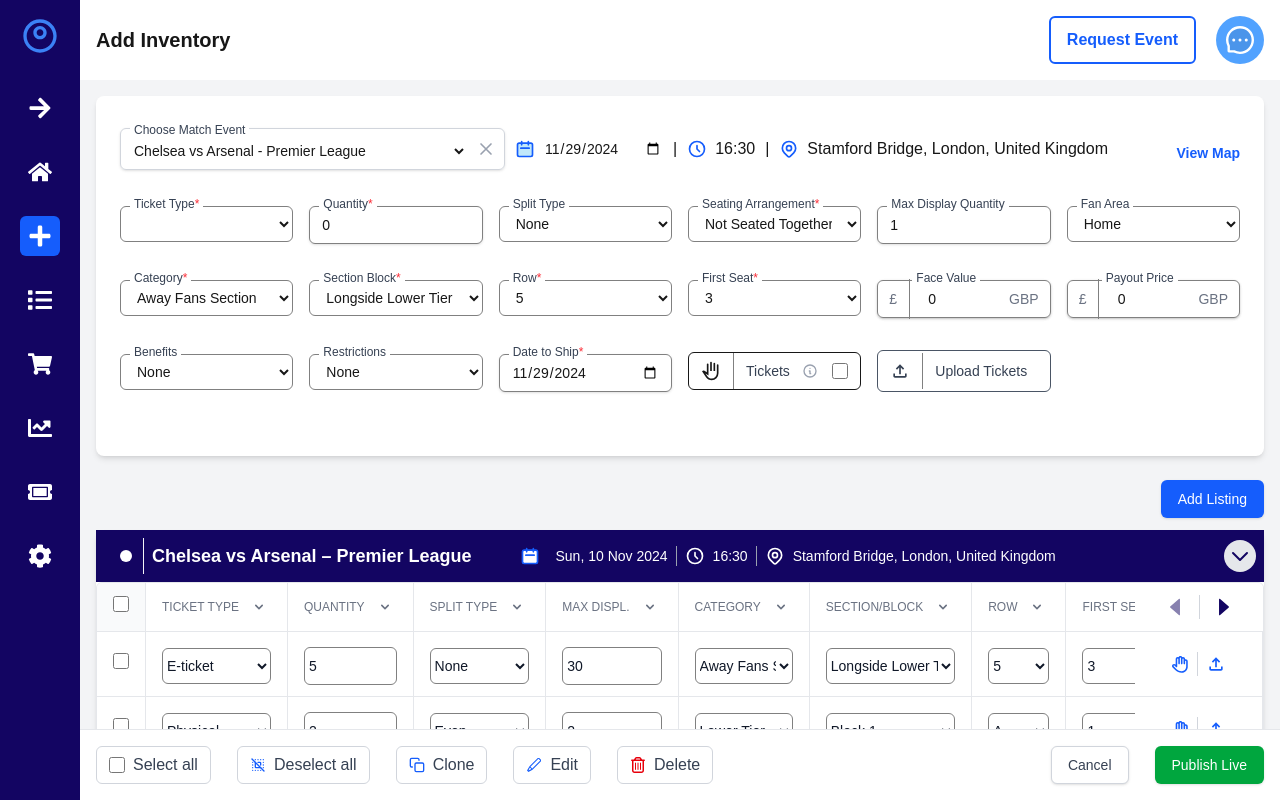
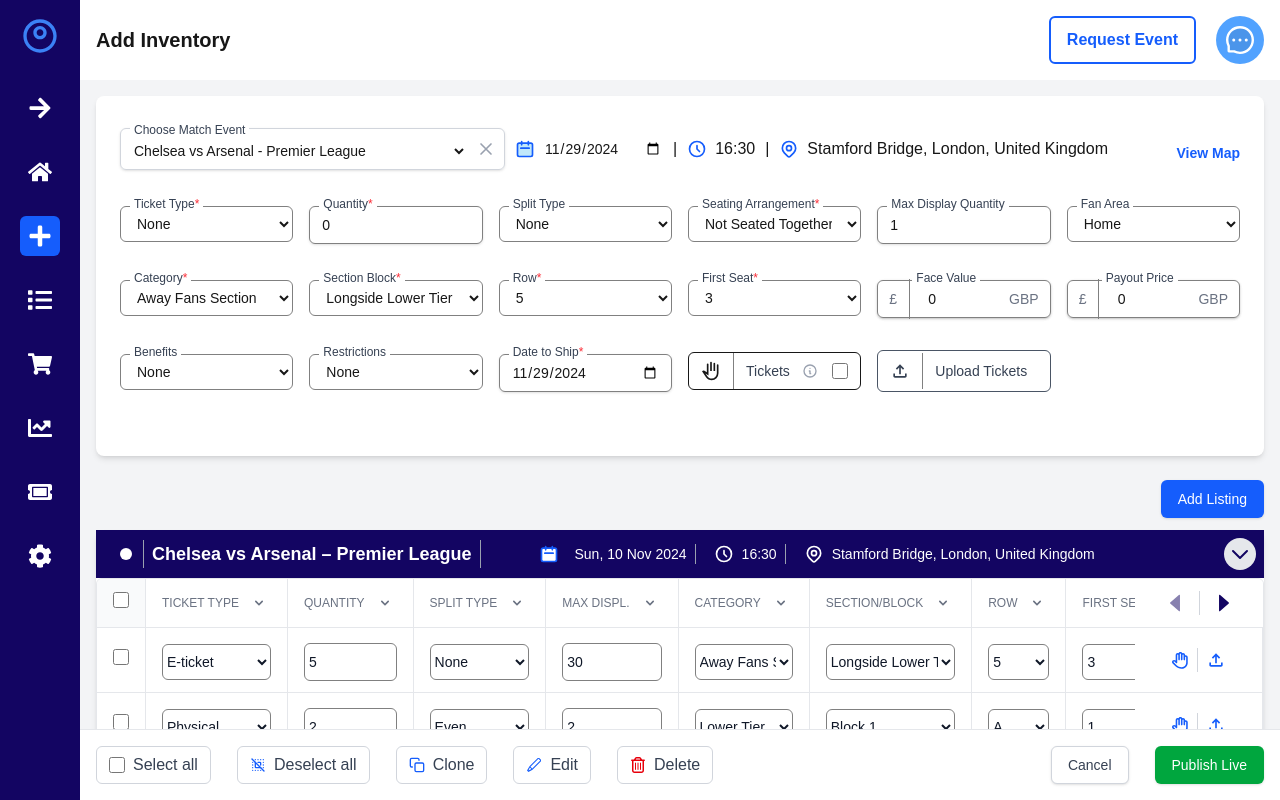
Before and after one commit to sparkie11/Boxoffice, a Next.js app: page / in a window 1280 px wide. Built offline with nearby package versions, Linux system fonts and the light colour scheme.

Commit message:
formsection none added

```diff
--- a/src/components/FormSection.tsx
+++ b/src/components/FormSection.tsx
@@ -8,7 +8,7 @@ interface FormSectionProps {
 const FormSection: React.FC<FormSectionProps> = ({ onAddListing }) => {
   const [formData, setFormData] = useState<InventoryItem>({
     id: '',
-    ticketType: '',
+    ticketType:'None',
     quantity: 0,
     splitType: 'None',
     maxDisplayQuantity: 1,
@@ -52,7 +52,7 @@ const FormSection: React.FC<FormSectionProps> = ({ onAddListing }) => {
     e.preventDefault();
 
     const newErrors: {[key: string]: string} = {};
-    if (!formData.ticketType) {
+    if (!formData.ticketType || formData.ticketType === 'None') {
       newErrors.ticketType = 'Ticket Type is required.';
     }
     if (!formData.quantity || formData.quantity <= 0) {
@@ -96,7 +96,7 @@ const FormSection: React.FC<FormSectionProps> = ({ onAddListing }) => {
     // Reset all fields to initial state
     setFormData({
       id: '',
-      ticketType: '',
+      ticketType: 'None',
       quantity: 1,
       splitType: 'None',
       maxDisplayQuantity: 1,
@@ -180,7 +180,7 @@ const FormSection: React.FC<FormSectionProps> = ({ onAddListing }) => {
                 onChange={handleChange}
                 className="mt-1 block w-full pl-3 pr-3 py-2 text-base border-gray-300 focus:outline-none focus:ring-blue-500 focus:border-blue-500 sm:text-sm rounded-md"
               >
-                <option></option>
+                <option>None</option>
 
                 <option>E-ticket</option>
                 <option>Physical</option>
--- a/src/components/TableSection.tsx
+++ b/src/components/TableSection.tsx
@@ -207,32 +207,30 @@ const TableSection: React.FC<TableSectionProps> = ({
         className="flex justify-between items-center p-2 text-white"
         style={{ backgroundColor: "#130562" }}
       >
-        <div className="flex items-center">
-          <div className="w-10 px-4 py-3 sticky left-0  z-10 border-r border-gray-100">
-          <div className="w-3 h-3 rounded-full bg-white mr-2"></div>
-
+        <div className="flex items-center flex-grow flex-wrap">
+          <div className="flex items-center space-x-2 pr-2 border-r border-gray-400 flex-shrink-0">
+            <div className="w-10 px-4 py-2 sticky left-0  z-10 border-r border-gray-400">
+              <div className="w-3 h-3 rounded-full bg-white mr-1"></div>
+            </div>
+            <h2 className="text-lg font-semibold">Chelsea vs Arsenal – Premier League</h2>
           </div>
-          <h2 className="text-lg pl-2 font-semibold">Chelsea vs Arsenal – Premier League</h2>
-          <div className="flex items-center text-sm ml-4">
+          <div className="flex flex-wrap items-center text-sm ml-4 gap-2">
             <div className="flex items-center space-x-4 pr-2 pl-8 border-r border-gray-400">
-            <svg className="h-5 w-5 text-white" fill="white" stroke="#155dfc" viewBox="0 0 24 24" xmlns="http://www.w3.org/2000/svg"><path strokeLinecap="round" strokeLinejoin="round" strokeWidth="2" d="M8 7V3m8 4V3m-9 8h10M5 21h14a2 2 0 002-2V7a2 2 0 00-2-2H5a2 2 0 00-2 2v12a2 2 0 002 2z"></path></svg>
-
+              <svg className="h-5 w-5 text-white" fill="white" stroke="#155dfc" viewBox="0 0 24 24" xmlns="http://www.w3.org/2000/svg"><path strokeLinecap="round" strokeLinejoin="round" strokeWidth="2" d="M8 7V3m8 4V3m-9 8h10M5 21h14a2 2 0 002-2V7a2 2 0 00-2-2H5a2 2 0 00-2 2v12a2 2 0 002 2z"></path></svg>
               <span>Sun, 10 Nov 2024</span>
             </div>
             <div className="flex items-center space-x-2 px-2 border-r border-gray-400">
-            <svg className="h-5 w-5 text-white" fill="none" stroke="white" viewBox="0 0 24 24" xmlns="http://www.w3.org/2000/svg"><path strokeLinecap="round" strokeLinejoin="round" strokeWidth="2" d="M12 8v4l3 3m6-3a9 9 0 11-18 0 9 9 0 0118 0z"></path></svg>
-
+              <svg className="h-5 w-5 text-white" fill="none" stroke="white" viewBox="0 0 24 24" xmlns="http://www.w3.org/2000/svg"><path strokeLinecap="round" strokeLinejoin="round" strokeWidth="2" d="M12 8v4l3 3m6-3a9 9 0 11-18 0 9 9 0 0118 0z"></path></svg>
               <span>16:30</span>
             </div>
             <div className="flex items-center space-x-2 pl-2">
-            <svg className="h-5 w-5  text-white" fill="none" stroke="white" viewBox="0 0 24 24" xmlns="http://www.w3.org/2000/svg"><path strokeLinecap="round" strokeLinejoin="round" strokeWidth="2" d="M17.657 16.657L13.414 20.9a1.998 1.998 0 01-2.827 0l-4.244-4.243a8 8 0 1111.314 0z"></path><path strokeLinecap="round" strokeLinejoin="round" strokeWidth="2" d="M15 11a3 3 0 11-6 0 3 3 0 016 0z"></path></svg>
-
+              <svg className="h-5 w-5  text-white" fill="none" stroke="white" viewBox="0 0 24 24" xmlns="http://www.w3.org/2000/svg"><path strokeLinecap="round" strokeLinejoin="round" strokeWidth="2" d="M17.657 16.657L13.414 20.9a1.998 1.998 0 01-2.827 0l-4.244-4.243a8 8 0 1111.314 0z"></path><path strokeLinecap="round" strokeLinejoin="round" strokeWidth="2" d="M15 11a3 3 0 11-6 0 3 3 0 016 0z"></path></svg>
               <span>Stamford Bridge, London, United Kingdom</span>
             </div>
           </div>
         </div>
 
-        <div className="flex items-center space-x-2 text-sm">
+        <div className="flex items-center space-x-2 text-sm flex-shrink-0">
           <button
             onClick={() => setIsTableVisible(!isTableVisible)}
             className="p-1 rounded-full bg-gray-200 hover:bg-gray-300"
--- a/src/lib/mockApi.ts
+++ b/src/lib/mockApi.ts
@@ -1,7 +1,7 @@
 
 export interface InventoryItem {
     id: string;
-    ticketType: 'E-ticket' | 'Physical' | 'Local Delivery' | 'Flash Seats' | 'Mobile Transfer' | '' ;
+    ticketType: 'E-ticket' | 'Physical' | 'Local Delivery' | 'Flash Seats' | 'Mobile Transfer' | 'None' ;
     quantity: number;
     splitType: 'None' | 'Even' | 'Odd' | 'Pair' | 'Single';
     maxDisplayQuantity: number;
```
